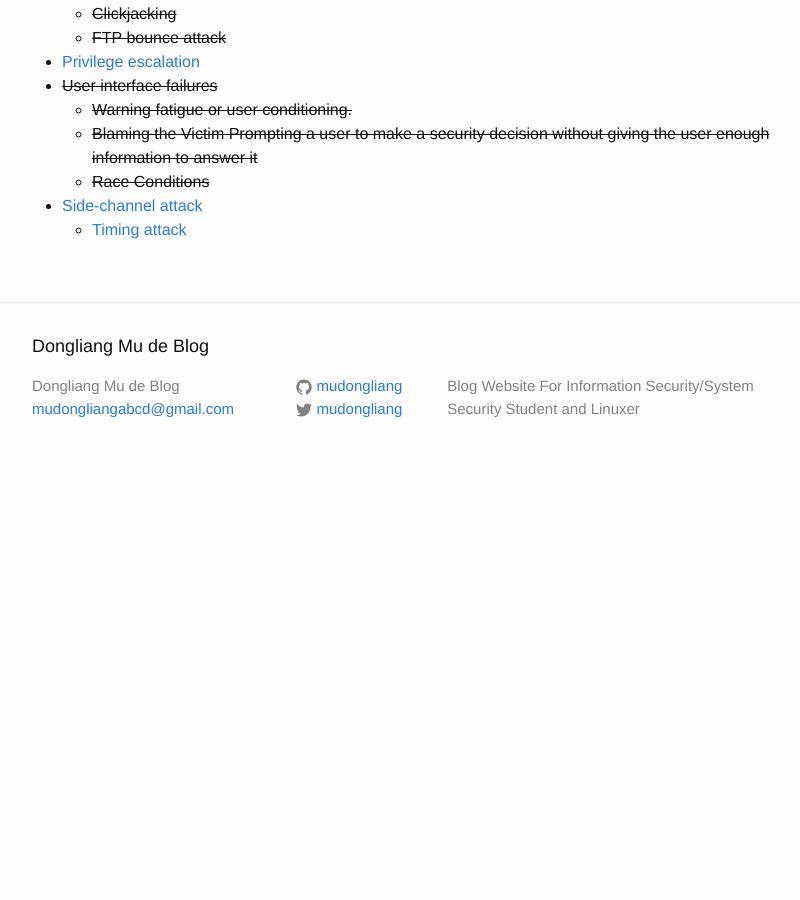
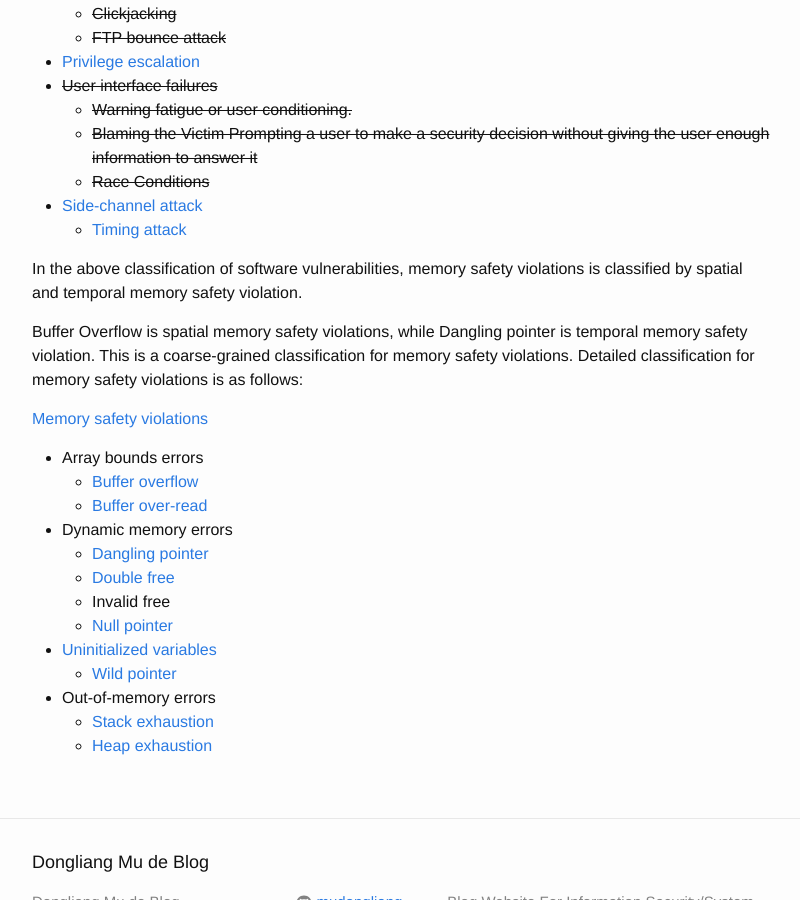
Before and after one commit to mudongliang/mudongliang.github.io, a Jekyll site: the page built from vulnerability/vulnerability.md, in a window 1280 px wide and 900 px high, scrolled down 609 px. Shown: the whole window, without its empty margins (238-1038 px from the left). Built offline with Jekyll 4.4.1, drawn with Linux system fonts in a browser that asks for light colours; before the commit the page ends 1089 px from its top, so only the background shows below that.

Commit message:
add detailed classification for memory safety violations

```diff
--- a/vulnerability/vulnerability.md
+++ b/vulnerability/vulnerability.md
@@ -32,3 +32,24 @@ permalink: /vulnerability/
 	- ~~Race Conditions~~
 - [Side-channel attack](https://en.wikipedia.org/wiki/Side-channel_attack)
 	- [Timing attack](https://en.wikipedia.org/wiki/Timing_attack)
+
+
+In the above classification of software vulnerabilities, memory safety violations is classified by spatial and temporal memory safety violation.
+
+Buffer Overflow is spatial memory safety violations, while Dangling pointer is temporal memory safety violation. This is a coarse-grained classification for memory safety violations. Detailed classification for memory safety violations is as follows:
+
+[Memory safety violations](https://en.wikipedia.org/wiki/Memory_safety)
+
+- Array bounds errors
+	- [Buffer overflow](https://en.wikipedia.org/wiki/Buffer_overflow)
+	- [Buffer over-read](https://en.wikipedia.org/wiki/Buffer_over-read)
+- Dynamic memory errors
+	- [Dangling pointer](https://en.wikipedia.org/wiki/Dangling_pointer)
+	- [Double free](https://www.owasp.org/index.php/Double_Free)
+	- Invalid free
+	- [Null pointer](https://en.wikipedia.org/wiki/Null_pointer)
+- [Uninitialized variables](https://en.wikipedia.org/wiki/Uninitialized_variable)
+	- [Wild pointer](https://en.wikipedia.org/wiki/Wild_pointer)
+- Out-of-memory errors
+	- [Stack exhaustion](https://en.wikipedia.org/wiki/Stack_overflow)
+	- [Heap exhaustion](https://en.wikipedia.org/wiki/Out_of_memory)
```
